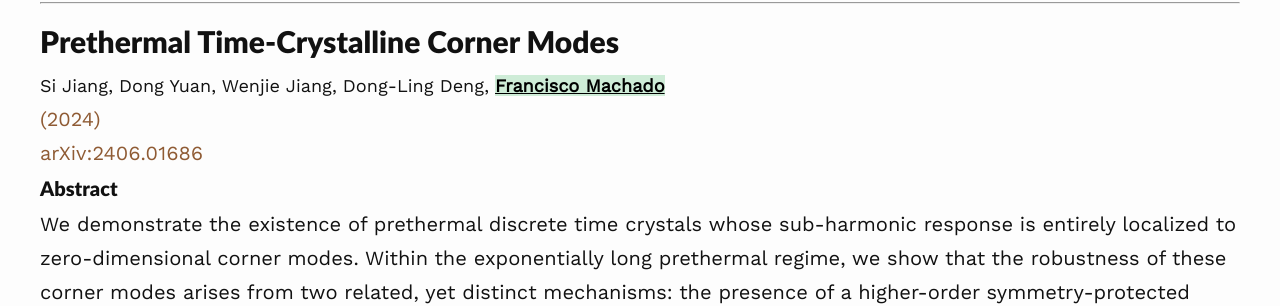
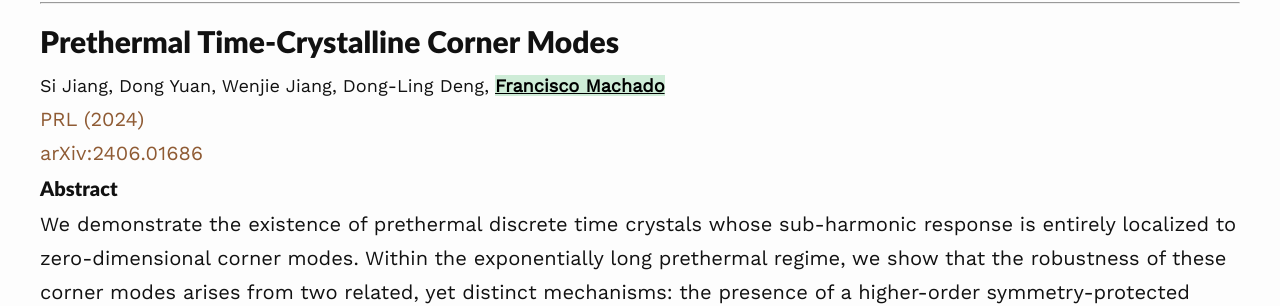
Before and after one commit to flmachado/flmachado.github.io, a Jekyll site: the page built from _publications/2406.01686.md, in a window 1280 px wide. Shown: the part 202-508 px from the top of the page. Built offline with Jekyll 4.4.1, drawn with Linux system fonts in a browser that asks for light colours; nearby versions of some CDN libraries.

Commit message:
Add Publication of PRL corner mode

```diff
--- a/_publications/2406.01686.md
+++ b/_publications/2406.01686.md
@@ -1,12 +1,12 @@
 ---
 layout: publication
-peerReview : false
+peerReview : true
 title : "Prethermal Time-Crystalline Corner Modes"
 authors : Si Jiang, Dong Yuan, Wenjie Jiang, Dong-Ling Deng,  <mark><u><strong>Francisco Machado</strong></u></mark>
 arXivId : arXiv:2406.01686
 arXivLink : https://arxiv.org/abs/2406.01686
-pubName : ""
-pubLink : ""
+pubName : "PRL"
+pubLink : "https://journals.aps.org/prl/abstract/10.1103/np9w-jsf9"
 pubYear : 2024
 date : 2024-06-05
 ---
```
